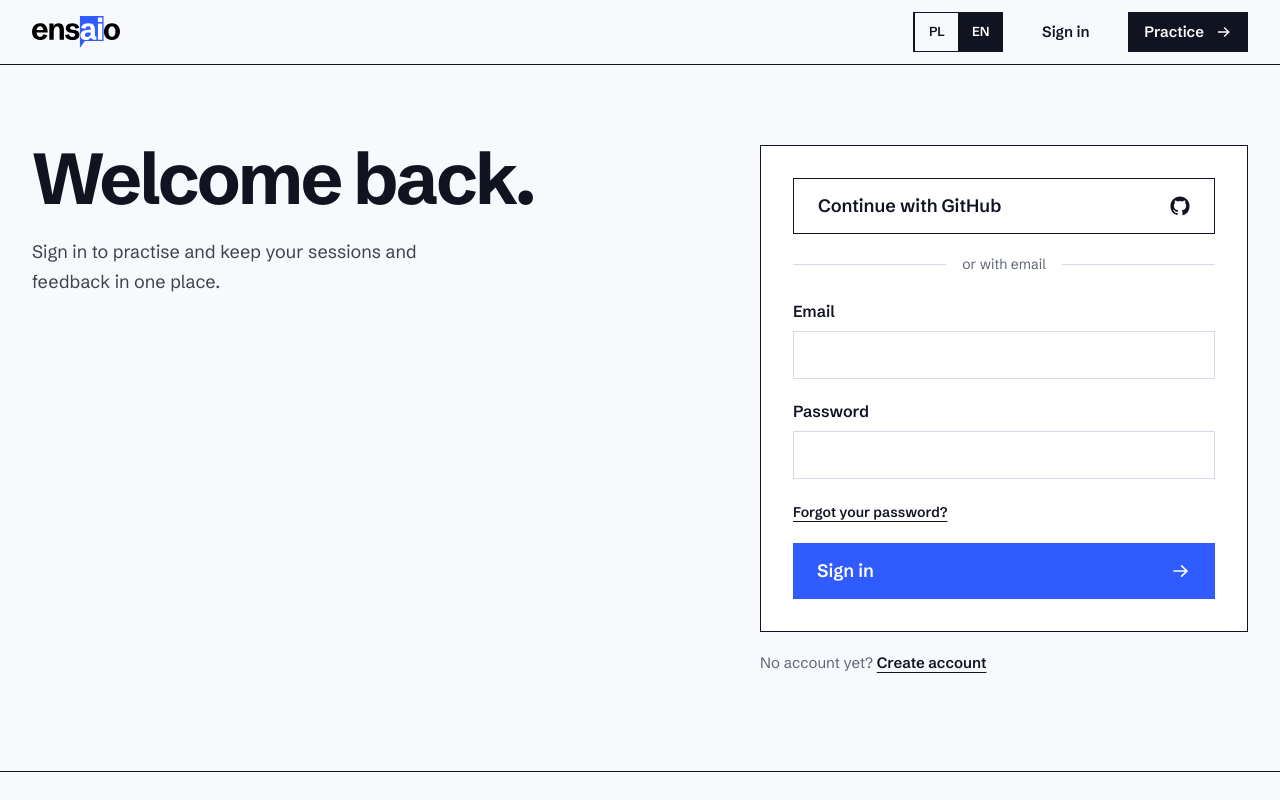
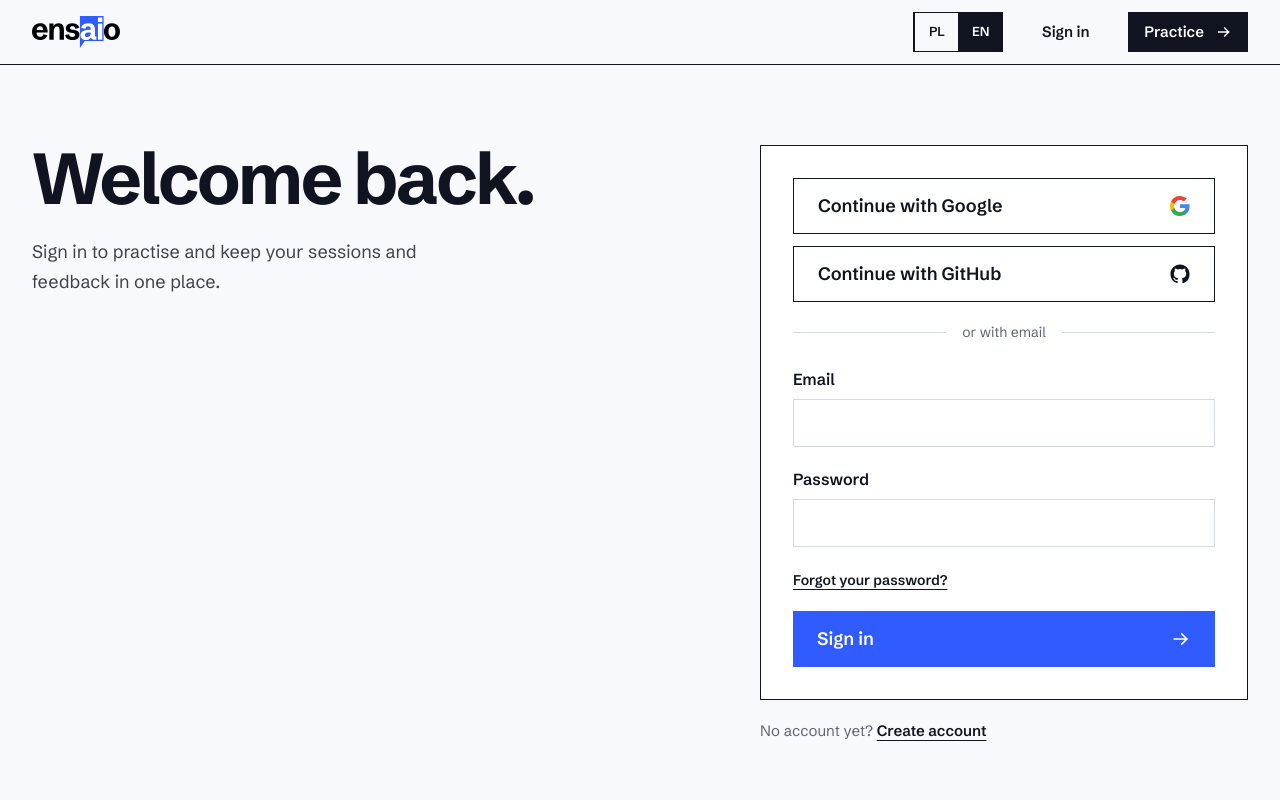
Before and after one commit to Professional-Design-Project/PDP, a Next.js app in the folder frontend/: page /en/login in a window 1280 px wide. Shown: the top 800 px of the page. Built offline with nearby package versions, Linux system fonts and the light colour scheme; no server answers.

Commit message:
feat(frontend): add sign-in with Google next to GitHub

```diff
--- a/frontend/src/app/[lang]/account/page.tsx
+++ b/frontend/src/app/[lang]/account/page.tsx
@@ -4,7 +4,7 @@ import { LocaleLink as Link } from "@/components/locale-link";
 import { ConsentCard } from "@/components/account/consent-card";
 import { DangerZone } from "@/components/account/danger-zone";
 import { DataExport } from "@/components/account/data-export";
-import { GitHubIcon } from "@/components/icons";
+import { ProviderIcon } from "@/components/auth/provider-icon";
 import { ErrorLine, LoadingLine, RequireAccounts } from "@/components/page-state";
 import { Rise } from "@/components/rise";
 import { useAuth } from "@/hooks/use-auth";
@@ -44,12 +44,12 @@ function AccountView() {
         <aside className="h-fit bg-ink p-6 text-white lg:col-span-4">
           <p className="text-[14px] text-ink-muted">{t.account.signedInAs}</p>
           <p className="mt-1 truncate text-lg font-semibold">{user?.email ?? "…"}</p>
-          {methods.github && (
-            <p className="mt-3 inline-flex items-center gap-2 text-[14px] text-ink-muted">
-              <GitHubIcon className="size-4 shrink-0" />
-              {t.account.viaGithub}
+          {methods.linked.map((provider) => (
+            <p key={provider} className="mt-3 flex items-center gap-2 text-[14px] text-ink-muted">
+              <ProviderIcon provider={provider} className="size-4 shrink-0" />
+              {t.auth.providers[provider].linked}
             </p>
-          )}
+          ))}
           {methods.password && (
             <Link
               href="/account/password"
--- /dev/null
+++ b/frontend/src/components/auth/provider-icon.tsx
@@ -0,0 +1,16 @@
+import { GitHubIcon, GoogleIcon } from "@/components/icons";
+import type { OAuthProvider } from "@/lib/auth-providers";
+
+export function ProviderIcon({
+  provider,
+  className,
+}: {
+  provider: OAuthProvider;
+  className?: string;
+}) {
+  return provider === "google" ? (
+    <GoogleIcon className={className} />
+  ) : (
+    <GitHubIcon className={className} />
+  );
+}
--- a/frontend/src/components/auth/provider-sign-in.tsx
+++ b/frontend/src/components/auth/provider-sign-in.tsx
@@ -3,46 +3,53 @@
 import { useState } from "react";
 import { buttonStyles } from "@/components/button-styles";
 import { FormError } from "@/components/auth/form-status";
-import { GitHubIcon } from "@/components/icons";
+import { ProviderIcon } from "@/components/auth/provider-icon";
 import { Loader } from "@/components/loader";
 import { useLocale } from "@/i18n/locale";
 import { localePath } from "@/i18n/paths";
-import { callbackUrl } from "@/lib/auth-providers";
+import { callbackUrl, oauthProviders, type OAuthProvider } from "@/lib/auth-providers";
 import { browserClient } from "@/lib/supabase/client";
 
 export function ProviderSignIn({ next }: { next: string }) {
   const { locale, t } = useLocale();
-  const [working, setWorking] = useState(false);
-  const [failed, setFailed] = useState(false);
+  const [working, setWorking] = useState<OAuthProvider | null>(null);
+  const [failed, setFailed] = useState<OAuthProvider | null>(null);
 
-  async function start() {
+  async function start(provider: OAuthProvider) {
     const supabase = browserClient();
     if (!supabase) return;
-    setWorking(true);
-    setFailed(false);
+    setWorking(provider);
+    setFailed(null);
     const { error } = await supabase.auth.signInWithOAuth({
-      provider: "github",
+      provider,
       options: { redirectTo: callbackUrl(window.location.origin, localePath(locale, next)) },
     });
     if (error) {
-      setFailed(true);
-      setWorking(false);
+      setFailed(provider);
+      setWorking(null);
     }
   }
 
   return (
-    <div className="mb-6 space-y-5">
-      <button
-        type="button"
-        onClick={start}
-        disabled={working}
-        className={`${buttonStyles.outline} w-full disabled:cursor-wait disabled:border-line disabled:bg-raised disabled:text-muted`}
-      >
-        {t.auth.withGithub}
-        {working ? <Loader className="text-[20px]" /> : <GitHubIcon className="size-5 shrink-0" />}
-      </button>
-      <FormError message={failed ? t.auth.providerFailed : null} />
-      <p className="flex items-center gap-4 text-[14px] text-muted">
+    <div className="mb-6 space-y-3">
+      {oauthProviders.map((provider) => (
+        <button
+          key={provider}
+          type="button"
+          onClick={() => start(provider)}
+          disabled={working !== null}
+          className={`${buttonStyles.outline} w-full disabled:cursor-wait disabled:border-line disabled:bg-raised disabled:text-muted`}
+        >
+          {t.auth.providers[provider].continue}
+          {working === provider ? (
+            <Loader className="text-[20px]" />
+          ) : (
+            <ProviderIcon provider={provider} className="size-5 shrink-0" />
+          )}
+        </button>
+      ))}
+      <FormError message={failed ? t.auth.providers[failed].failed : null} />
+      <p className="flex items-center gap-4 pt-2 text-[14px] text-muted">
         <span aria-hidden="true" className="h-px flex-1 bg-line" />
         {t.auth.or}
         <span aria-hidden="true" className="h-px flex-1 bg-line" />
--- a/frontend/src/components/icons.tsx
+++ b/frontend/src/components/icons.tsx
@@ -168,3 +168,26 @@ export function GitHubIcon({ className }: IconProps) {
     </svg>
   );
 }
+
+export function GoogleIcon({ className }: IconProps) {
+  return (
+    <svg viewBox="0 0 24 24" aria-hidden="true" className={className}>
+      <path
+        fill="#4285F4"
+        d="M23.52 12.27c0-.85-.08-1.66-.22-2.45H12v4.64h6.46a5.52 5.52 0 0 1-2.4 3.62v3h3.88c2.27-2.09 3.58-5.17 3.58-8.81Z"
+      />
+      <path
+        fill="#34A853"
+        d="M12 24c3.24 0 5.96-1.07 7.94-2.91l-3.88-3.01c-1.07.72-2.45 1.15-4.06 1.15-3.13 0-5.78-2.11-6.72-4.95H1.27v3.11A12 12 0 0 0 12 24Z"
+      />
+      <path
+        fill="#FBBC05"
+        d="M5.28 14.28a7.2 7.2 0 0 1 0-4.56V6.61H1.27a12 12 0 0 0 0 10.78l4.01-3.11Z"
+      />
+      <path
+        fill="#EA4335"
+        d="M12 4.77c1.76 0 3.34.61 4.59 1.8l3.44-3.44A11.53 11.53 0 0 0 12 0 12 12 0 0 0 1.27 6.61l4.01 3.11C6.22 6.88 8.87 4.77 12 4.77Z"
+      />
+    </svg>
+  );
+}
--- a/frontend/src/i18n/en.ts
+++ b/frontend/src/i18n/en.ts
@@ -288,12 +288,22 @@ export const en = {
     backToLogin: "Back to sign in",
     errorTitle: "That link did not work.",
     errorText: "It may have expired or already been used. Sign in again or ask for a new link.",
-    withGithub: "Continue with GitHub",
+    providers: {
+      google: {
+        continue: "Continue with Google",
+        failed: "Could not connect to Google. Try again in a moment.",
+        linked: "Connected to a Google account",
+      },
+      github: {
+        continue: "Continue with GitHub",
+        failed: "Could not connect to GitHub. Try again in a moment.",
+        linked: "Connected to a GitHub account",
+      },
+    },
     or: "or with email",
-    providerFailed: "Could not connect to GitHub. Try again in a moment.",
     providerErrorTitle: "Sign-in was interrupted.",
     providerErrorText:
-      "GitHub did not confirm the sign-in, for example because it was cancelled. Try again or sign in with email.",
+      "Google or GitHub did not confirm the sign-in, for example because it was cancelled. Try again or sign in with email.",
     disabledTitle: "Sign-in is not set up yet.",
     disabledText: "This copy of ensaio runs without accounts, so you can practise straight away.",
     goPractise: "Go to practice",
@@ -344,7 +354,6 @@ export const en = {
     intro: "Your sign-in, your consents and your data, all in one place.",
     signedInAs: "Signed in as",
     changePassword: "Change password",
-    viaGithub: "Connected to a GitHub account",
     consentTitle: "Consents",
     consentIntro: "These are the choices you gave before your last session.",
     consentNone:
--- a/frontend/src/i18n/pl.ts
+++ b/frontend/src/i18n/pl.ts
@@ -293,12 +293,22 @@ export const pl: Dictionary = {
     backToLogin: "Wróć do logowania",
     errorTitle: "Ten link nie zadziałał.",
     errorText: "Mógł wygasnąć albo został już użyty. Zaloguj się ponownie lub poproś o nowy link.",
-    withGithub: "Kontynuuj z GitHubem",
+    providers: {
+      google: {
+        continue: "Kontynuuj z Google",
+        failed: "Nie udało się połączyć z Google. Spróbuj ponownie za chwilę.",
+        linked: "Połączono z kontem Google",
+      },
+      github: {
+        continue: "Kontynuuj z GitHubem",
+        failed: "Nie udało się połączyć z GitHubem. Spróbuj ponownie za chwilę.",
+        linked: "Połączono z kontem GitHub",
+      },
+    },
     or: "albo e-mailem",
-    providerFailed: "Nie udało się połączyć z GitHubem. Spróbuj ponownie za chwilę.",
     providerErrorTitle: "Logowanie przerwane.",
     providerErrorText:
-      "GitHub nie potwierdził logowania, np. dlatego, że je anulowano. Spróbuj ponownie albo zaloguj się e-mailem.",
+      "Google albo GitHub nie potwierdził logowania, np. dlatego, że je anulowano. Spróbuj ponownie albo zaloguj się e-mailem.",
     disabledTitle: "Logowanie nie jest jeszcze skonfigurowane.",
     disabledText: "Ta wersja ensaio działa bez kont, więc możesz od razu ćwiczyć.",
     goPractise: "Przejdź do ćwiczeń",
@@ -347,7 +357,6 @@ export const pl: Dictionary = {
     intro: "Logowanie, zgody i twoje dane w jednym miejscu.",
     signedInAs: "Zalogowano jako",
     changePassword: "Zmień hasło",
-    viaGithub: "Połączono z kontem GitHub",
     consentTitle: "Zgody",
     consentIntro: "To wybory, których dokonano przed ostatnią sesją.",
     consentNone: "Nie udzielono jeszcze żadnych zgód. Pytanie pojawi się przed pierwszą sesją.",
--- a/frontend/src/lib/auth-providers.ts
+++ b/frontend/src/lib/auth-providers.ts
@@ -1,6 +1,8 @@
 import type { User } from "@supabase/supabase-js";
 
-export type OAuthProvider = "github";
+export const oauthProviders = ["google", "github"] as const;
+
+export type OAuthProvider = (typeof oauthProviders)[number];
 
 export function callbackUrl(origin: string, next: string) {
   const url = new URL("/auth/callback", origin);
@@ -11,5 +13,8 @@ export function callbackUrl(origin: string, next: string) {
 export function signInMethods(user: User | null) {
   const providers = user?.app_metadata.providers;
   const list: string[] = Array.isArray(providers) ? providers : [user?.app_metadata.provider ?? ""];
-  return { password: list.includes("email"), github: list.includes("github") };
+  return {
+    password: list.includes("email"),
+    linked: oauthProviders.filter((provider) => list.includes(provider)),
+  };
 }
```
Also changed, not shown: 2 other files (tests, documents, lock files or other folders).
